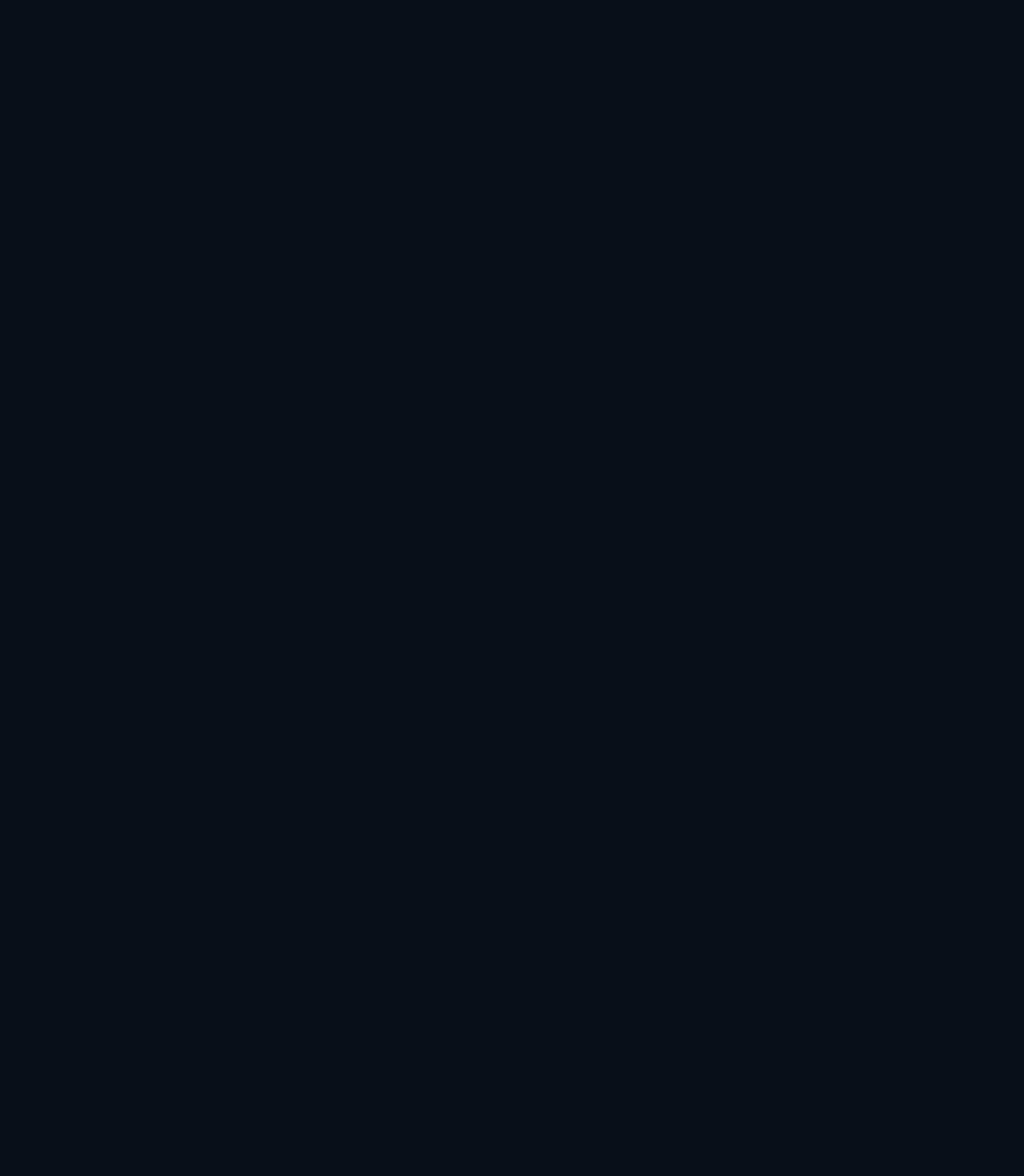
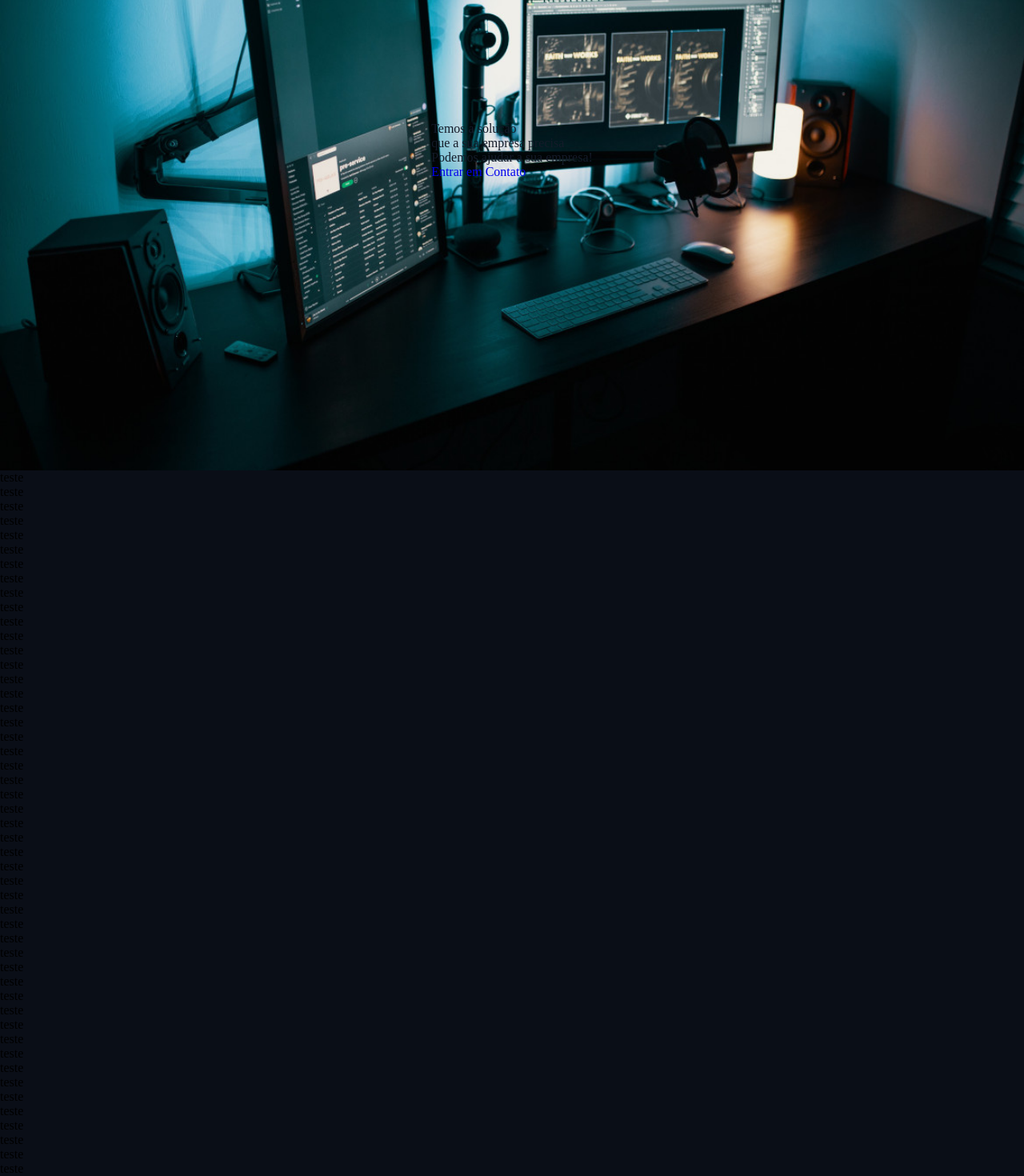
Before and after one commit to daniel-oliv3/website-next_js, a Next.js app: page / in a window 1280 px wide. Shown: the part 212-1682 px from the top of the page at 80% size. Before the commit the page ends 800 px from the top, so only its background shows below. Built offline with nearby package versions, Linux system fonts and the light colour scheme.

Commit message:
Background-image

```diff
--- a/pages/index.js
+++ b/pages/index.js
@@ -15,6 +15,73 @@ function Home() {
             </Head>
             <Menu />
 
+            <section className="top">
+                <div className="max-width">
+                    <div className="top-content">
+                        <div className="text-1">
+                            Temos a solução
+                        </div>
+                        <div className="text-2">
+                            que a sua empresa precisa
+                        </div>
+                        <div className="text-3">
+                            Podemos ajudar a sua empresa!
+                        </div>
+                        <a href="/contato">Entrar em Contato</a>
+                    </div>
+                </div>
+            </section>
+
+
+            <p>teste</p>
+            <p>teste</p>
+            <p>teste</p>
+            <p>teste</p>
+            <p>teste</p>
+            <p>teste</p>
+            <p>teste</p>
+            <p>teste</p>
+            <p>teste</p>
+            <p>teste</p>
+            <p>teste</p>
+            <p>teste</p>
+            <p>teste</p>
+            <p>teste</p>
+            <p>teste</p>
+            <p>teste</p>
+            <p>teste</p>
+            <p>teste</p>
+            <p>teste</p>
+            <p>teste</p>
+            <p>teste</p>
+            <p>teste</p>
+            <p>teste</p>
+            <p>teste</p>
+            <p>teste</p>
+            <p>teste</p>
+            <p>teste</p>
+            <p>teste</p>
+            <p>teste</p>
+            <p>teste</p>
+            <p>teste</p>
+            <p>teste</p>
+            <p>teste</p>
+            <p>teste</p>
+            <p>teste</p>
+            <p>teste</p>
+            <p>teste</p>
+            <p>teste</p>
+            <p>teste</p>
+            <p>teste</p>
+            <p>teste</p>
+            <p>teste</p>
+            <p>teste</p>
+            <p>teste</p>
+            <p>teste</p>
+            <p>teste</p>
+            <p>teste</p>
+            <p>teste</p>
+            <p>teste</p>
 
             <script src="https://ajax.googleapis.com/ajax/libs/jquery/3.6.0/jquery.min.js"></script>
             <script src="custom.js"></script>
--- a/styles/styles.css
+++ b/styles/styles.css
@@ -1,3 +1,5 @@
+@import url('https://fonts.googleapis.com/css2?family=Poppins:wght@400;500;600;700&family-Ubuntu:wght@400;500;700&display=swap');
+
 * {
     padding: 0;
     margin: 0;
@@ -94,5 +96,24 @@
     .max-width {
       max-width: 930px;
     }
+  }
 
+section {
+  padding: 50px 0;
+}
+
+@media(max-width: 690px){
+  section {
+    padding: 20px 0;
   }
+}
+
+.top {
+  color: #141b29;
+  display: flex;
+  background: url("../public/imagem-1.jpg");
+  height: 100vh;
+  min-height: 500px;
+  background-size: cover;
+  background-attachment: fixed;
+}
```
Also changed, not shown: public/imagem-1.jpg (added).
